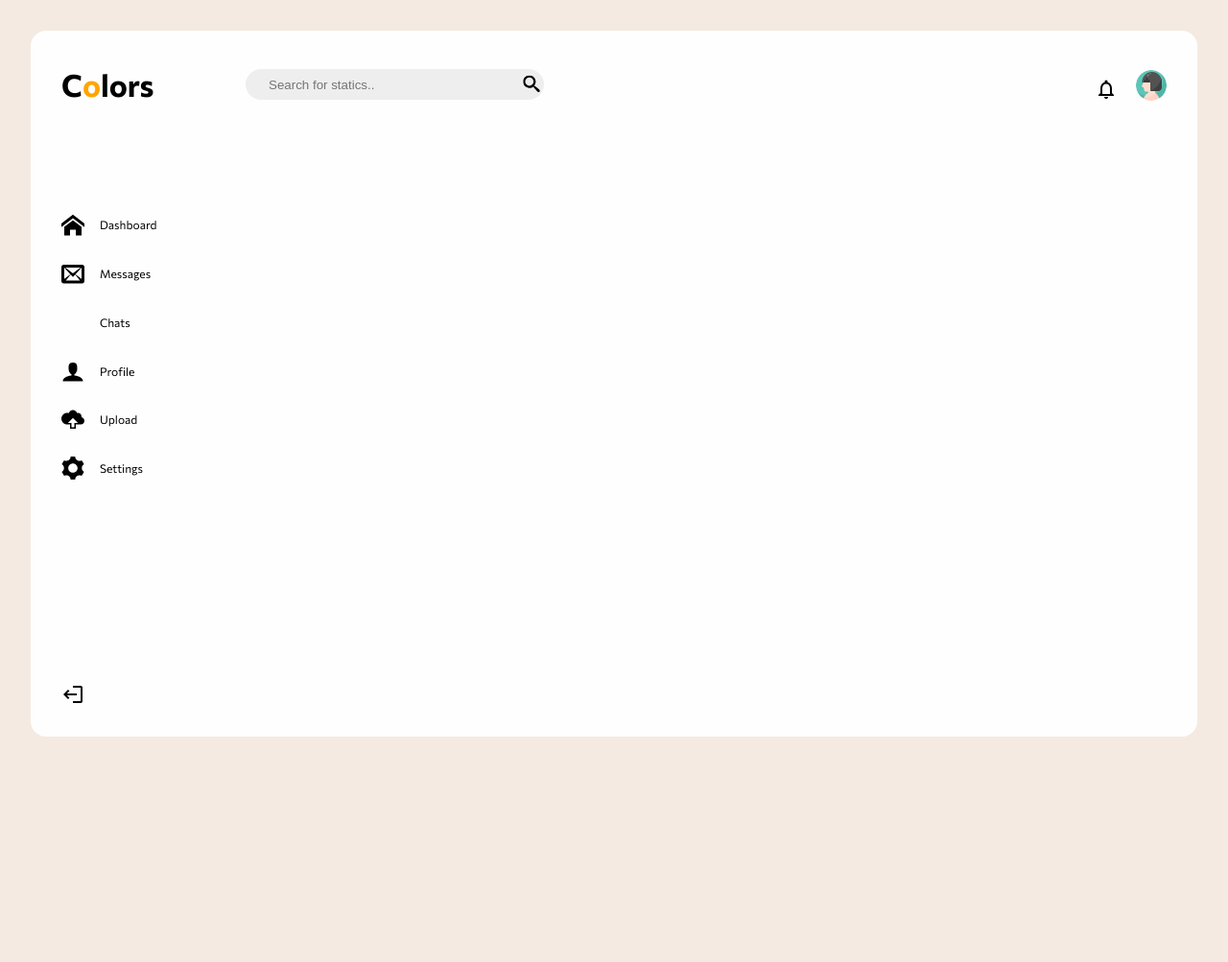
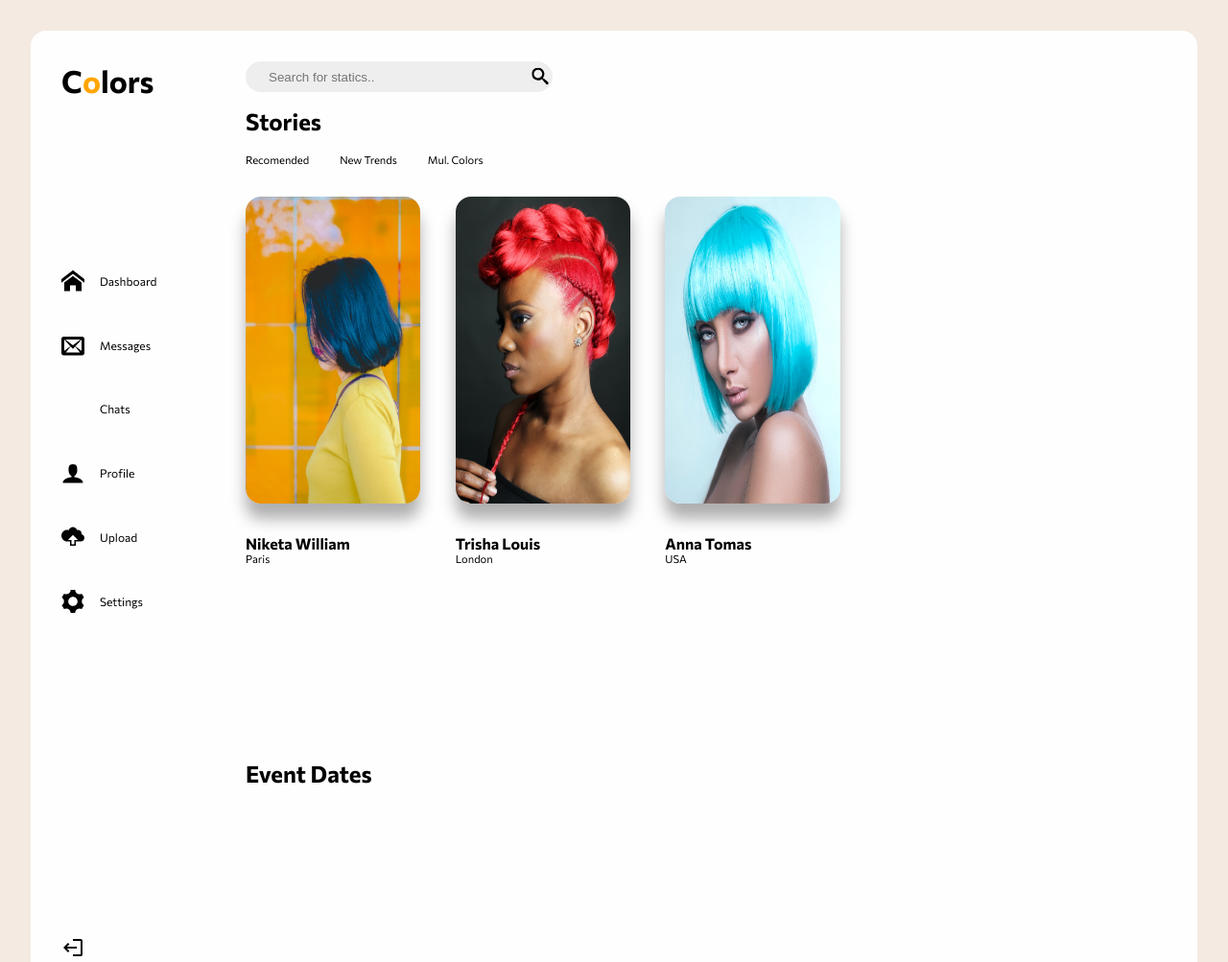
Before and after one commit to 19apoorv97/Colors, a website: page index.html in a window 1280 px wide. Shown: the top 1003 px of the page at 96% size. Before the commit the page ends 800 px from the top, so only its background shows below. Drawn offline with Linux system fonts and the light colour scheme; files whose address does not match are found by name.

Commit message:
gallery completed

```diff
--- a/index.html
+++ b/index.html
@@ -8,22 +8,8 @@
 </head>
 <body>
     <div class="container">
-        <div class="header">
+        <div class="navigation_section">
             <h1 class="heading-1">C<span style="color: orange;">o</span>lors</h1>
-            <div class="search">
-                <input type="text" class="search_bar" placeholder="Search for statics..">
-                <svg class="search_icon">
-                    <use xlink:href="img/sprite.svg#icon-search"></use>
-                </svg>
-            </div>
-            <div class="profile">
-            <svg class="notification_icon">
-                <use xlink:href="img/sprite.svg#icon-notifications_none"></use>
-            </svg>
-            <img src="./img/profile.png" alt="profile" class="profile_photo">
-            </div>
-
-        </div>
             <nav class="navigation">
                 <ul class="navigation_list">
                     <li class="navigation_item">
@@ -75,12 +61,56 @@
                         </a>
                     </li>
                 </ul>
+            </nav>
             <a href="#" class="navigation_exit_link">
                 <svg class="navigation_icon navigation_icon-exit">
                     <use xlink:href="img/sprite.svg#icon-logout"></use>
                 </svg>
             </a>
-        </nav>
+        </div>
+        <main class="main_section">
+            <div class="search">
+                <input type="text" class="search_bar" placeholder="Search for statics..">
+                <svg class="search_icon">
+                    <use xlink:href="img/sprite.svg#icon-search"></use>
+                </svg>
+            </div>
+            <h2 class="heading-2">Stories</h2>
+            <p><span class="category">Recomended</span><span class="category">New Trends</span><span class="category">Mul. Colors</span></p>
+            <section class="models">
+                <div class="model">
+                    <img src="./img/blue.jpg" alt="blue" class="model_img">
+                    <!--<img src="./img/blue.jpg" alt="blue" class="model_img-blur">-->
+                    <h4 class="model_name">Niketa William</h4>
+                    <p class="category">Paris</p>
+                </div>
+                <div class="model">
+                    <img src="./img/pink.jpg" alt="pink" class="model_img">
+                    <!--<img src="./img/pink.jpg" alt="pink" class="model_img-blur">-->
+                    <h4 class="model_name">Trisha Louis</h4>
+                    <p class="category">London</p>
+                </div>
+                <div class="model">
+                        <img src="./img/cyan.jpg" alt="cyan" class="model_img">
+                        <!--<img src="./img/cyan.jpg" alt="cyan" class="model_img-blur">-->
+                        <h4 class="model_name">Anna Tomas</h4>
+                        <p class="category">USA</p>
+                </div>
+            </section>
+            <h2 class="heading-2">Event Dates</h2>
+        </main>
+        <!--
+        <div class="header">
+
+            <div class="profile">
+            <svg class="notification_icon">
+                <use xlink:href="img/sprite.svg#icon-notifications_none"></use>
+            </svg>
+            <img src="./img/profile.png" alt="profile" class="profile_photo">
+            </div>
+
+        </div>
+        -->
     </div>
 </body>
 </html>
--- a/scss/pages/_home.scss
+++ b/scss/pages/_home.scss
@@ -2,71 +2,30 @@
     padding: 2rem;
     background-color: #fefefe;
     width: 100%;
-    height: 100%;
+    height: 125vh;
     border-radius: 1rem;
     display: grid;
-    grid-template-rows: repeat(2,3rem) 1fr 6rem 3rem;
+    //grid-template-rows: repeat(2,3rem) 1fr 6rem 3rem;
     grid-template-columns: 15vw 1fr 25vw;
 }
-.header{
-    //background-color: rgb(255, 241, 116);
-    grid-row: 1/2;
-    grid-column: 1/-1;
+.navigation_section{
+    grid-column: 1/2;
     display: flex;
+    flex-direction: column;
     justify-content: space-between;
-    align-items: center;
-    position: relative;
-    .search{
-        position: absolute;
-        left: 15vw;
-        width: 30%;
-    &_icon
-    {
-            width: 1.1rem;
-            height: 1.1rem;
-            margin-left: -1rem;
-            transform: translate(-50%,20%);
-    }
-    &_bar{
-        width: 90%;
-        height: 2rem;
-        background-color: #eeeeee;
-        border-radius: 1rem;
-        border-style: none;
-        padding: 1rem 1.5rem;
-    }
-
-    }
-
-    .notification_icon
-    {
-        width: 1.5rem;
-        height: 1.5rem;
-    }
-    .profile{
-        justify-self: end;
-        &_photo{
-            width: 2rem;
-            height: 2rem;
-            border-radius: 50%;
-            margin-left: 1rem;
-            margin-top: 5px;
-        }
-    }
-}
     .navigation{
-    //margin-top: 2rem;
         grid-row: 2/-1;
         grid-column: 1/2;
         flex-direction: column;
         display: flex;
         justify-content: space-around;
-    position: relative;
         &_list{
             list-style: none;
         }
         &_item{
-        margin-top: 2rem;
+            &:not(:last-child){
+                margin-bottom: 3rem;
+            }
             position: relative;
             &::before{
                 content: "";
@@ -114,9 +73,7 @@
             width: 1.5rem;
             margin-right: 1rem;
             &-exit{
-            position: absolute;
-            left: 0;
-            bottom: 0;
+                margin-top: 20vh;
                 transform: rotateY(180deg);
             }
         }
@@ -125,3 +82,91 @@
             font-size: 12px;
         }
     }
+}
+.main_section{
+    grid-column: 2/3;
+    display: grid;
+    grid-template-rows: repeat(2,3rem) min-content minmax(5rem,1fr) 3rem repeat(2,5rem);//7rows
+
+    .search{
+        grid-row: 1/2;
+    &_icon
+    {
+            width: 1.1rem;
+            height: 1.1rem;
+            margin-left: -1rem;
+            transform: translate(-50%,20%);
+    }
+    &_bar{
+        width: 50%;
+        height: 2rem;
+        background-color: #eeeeee;
+        border-radius: 1rem;
+        border-style: none;
+        padding: 1rem 1.5rem;
+    }
+
+    }
+    .category{
+        font-size: 0.7rem;
+        font-weight: 400;
+        margin-right: 2rem;
+    }
+    .models{
+        display: grid;
+        grid-template-columns: repeat(3,1fr);
+        grid-column-gap: 1rem;
+        justify-content: space-between;
+        .model{
+        //position: relative;
+            &_img{
+                /*position: absolute;
+                top: 0;
+                left: 0;*/
+                width: 90%;
+                height: 40vh;
+                border-radius: 1rem;
+                margin: 2rem 0;
+                box-shadow: 0 1rem 1rem rgba(0, 0, 0, 0.315);
+                z-index: 10;
+            }
+            /*&_img-blur{
+                position: absolute;
+                top: 1rem;
+                left: 0;
+                width: 90%;
+                height: 40vh;
+                border-radius: 1rem;
+                margin: 2rem 0;
+                filter: blur(1rem);
+                z-index: 5;
+            }*/
+        }
+    }
+}
+/*.header{
+    //background-color: rgb(255, 241, 116);
+    grid-row: 1/2;
+    grid-column: 1/-1;
+    display: flex;
+    justify-content: space-between;
+    align-items: center;
+    position: relative;
+
+
+    .notification_icon
+    {
+        width: 1.5rem;
+        height: 1.5rem;
+    }
+    .profile{
+        justify-self: end;
+        &_photo{
+            width: 2rem;
+            height: 2rem;
+            border-radius: 50%;
+            margin-left: 1rem;
+            margin-top: 5px;
+        }
+    }
+}*/
```
Also changed, not shown: scss/main.css, 1 other file. Lines whose indentation alone changed are shown as unchanged.
